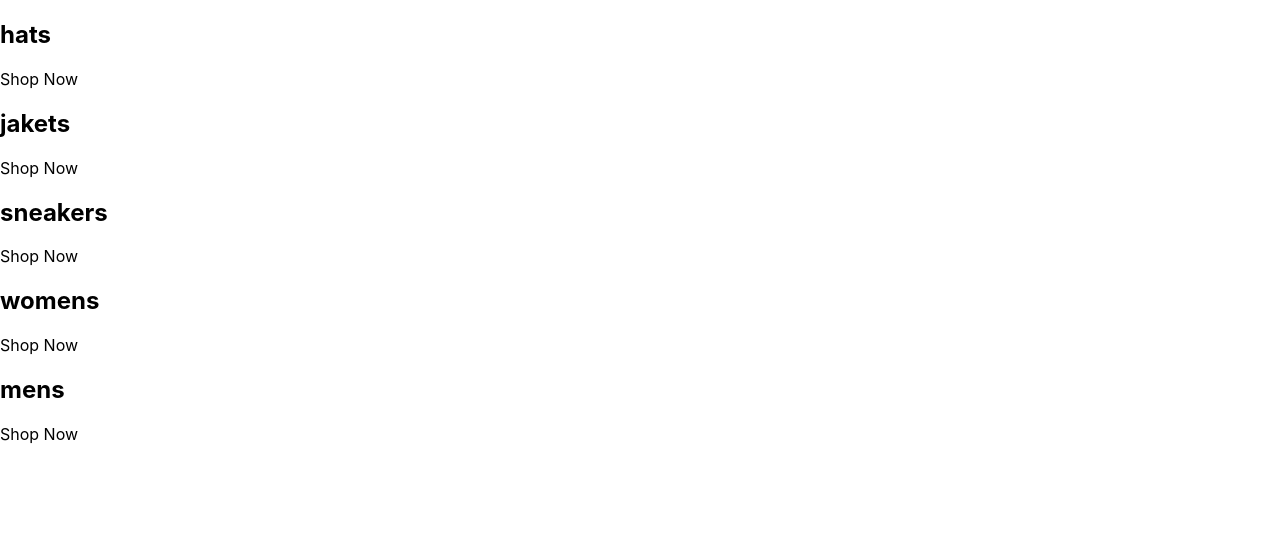
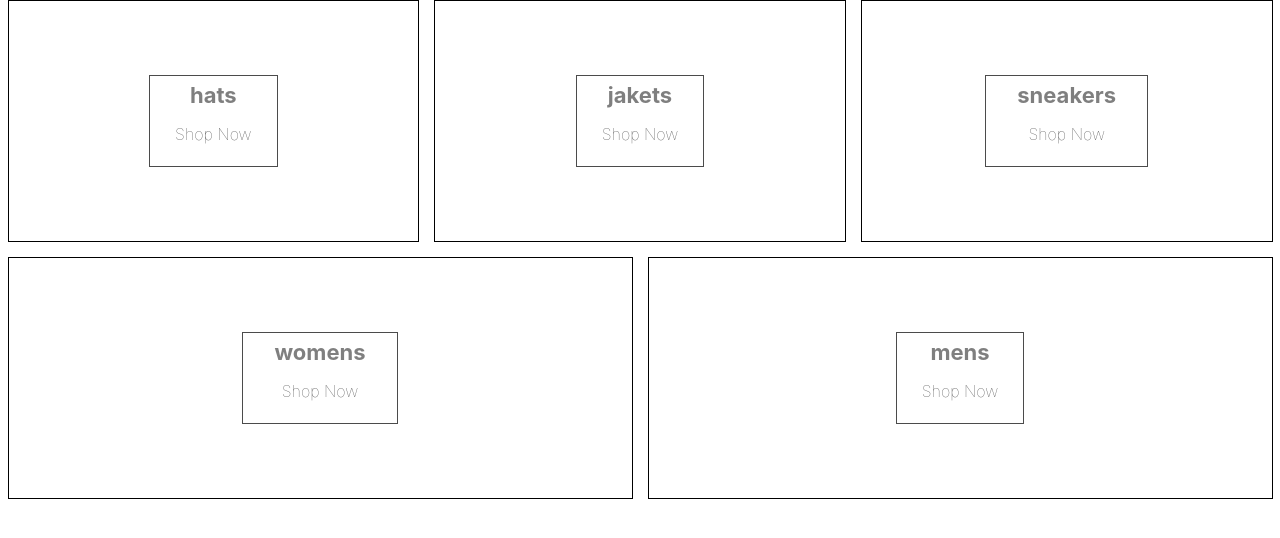
Before and after one commit to ZhangMYihua/crwn-clothing-v2, a React (Create React App) app: page / in a window 1280 px wide. Shown: the top 538 px of the page. Built offline with nearby package versions, Linux system fonts and the light colour scheme.

Commit message:
78. Adding Sass

```diff
--- a/package.json
+++ b/package.json
@@ -9,6 +9,7 @@
     "react": "^17.0.2",
     "react-dom": "^17.0.2",
     "react-scripts": "5.0.0",
+    "sass": "^1.70.0",
     "web-vitals": "2.1.4"
   },
   "scripts": {
--- a/src/App.js
+++ b/src/App.js
@@ -1,3 +1,5 @@
+import "./categories.styles.scss";
+
 const App = () => {
   const categories = [
     {
@@ -24,8 +26,8 @@ const App = () => {
 
   return (
     <div className="categories-container">
-      {categories.map(({ title }) => (
-        <div className="category-container">
+      {categories.map(({ title, id }) => (
+        <div key={id} className="category-container">
           {/* <img /> */}
           <div className="category-body-container">
             <h2>{title}</h2>
```
Also changed, not shown: test.js (added, +13 -0 lines), 1 other file (tests, documents, lock files or other folders).
